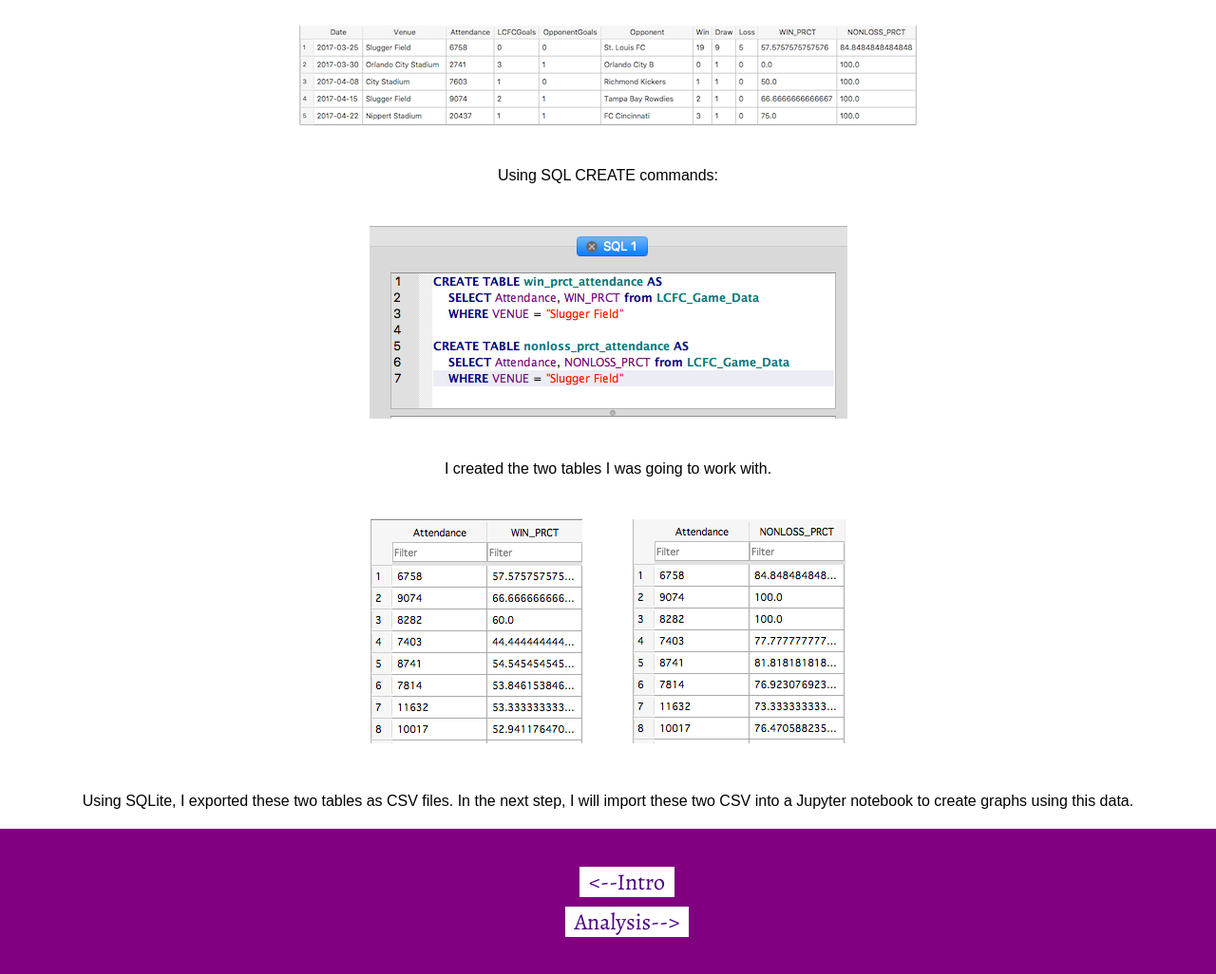
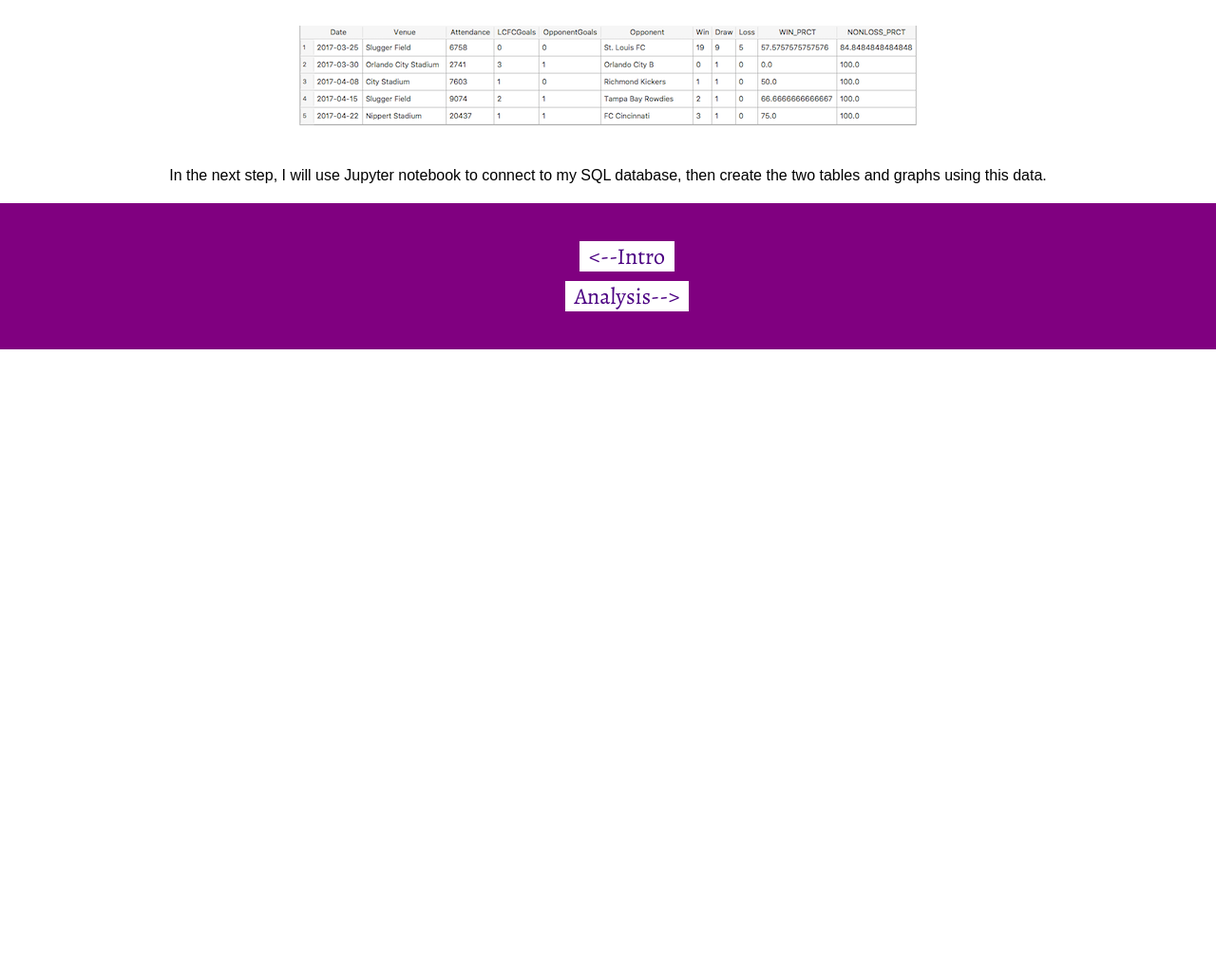
Before and after one commit to AaronLee5477/LCFC-Attendance, a plain HTML site: page data_sort.html in a window 1280 px wide. Shown: the part 1290-2316 px from the top of the page at 95% size. After the commit the page ends 1658 px from the top, so only its background shows below. Drawn offline with nearby package versions, Linux system fonts and the light colour scheme; a web font is replaced by a local one.

Commit message:
Changed to include SQL connection

```diff
--- a/data_sort.html
+++ b/data_sort.html
@@ -35,12 +35,7 @@
             <img src="images/Percent_SQL.png">
             <p>I was able to insert columns with the win and non-loss percentages. </p>
             <img src="images/Modified_data.png" class="data">
-            <p>Using SQL CREATE commands: </p>
-            <img src="images/Create_tables.png">
-            <p>I created the two tables I was going to work with. </p>
-            <img src="images/Win_Table.png">
-            <img src="images/Nonloss_Table.png">
-            <p>Using SQLite, I exported these two tables as CSV files. In the next step, I will import these two CSV into a Jupyter notebook to create graphs using this data. </p>
+            <p>In the next step, I will use Jupyter notebook to connect to my SQL database, then create the two tables and graphs using this data.</p>
 
         </div>
       </div>
```
Also changed, not shown: analysis.html (+2 -2 lines), images/Libraries.png, images/nonloss_import.png, images/win_import.png, 1 other file.
